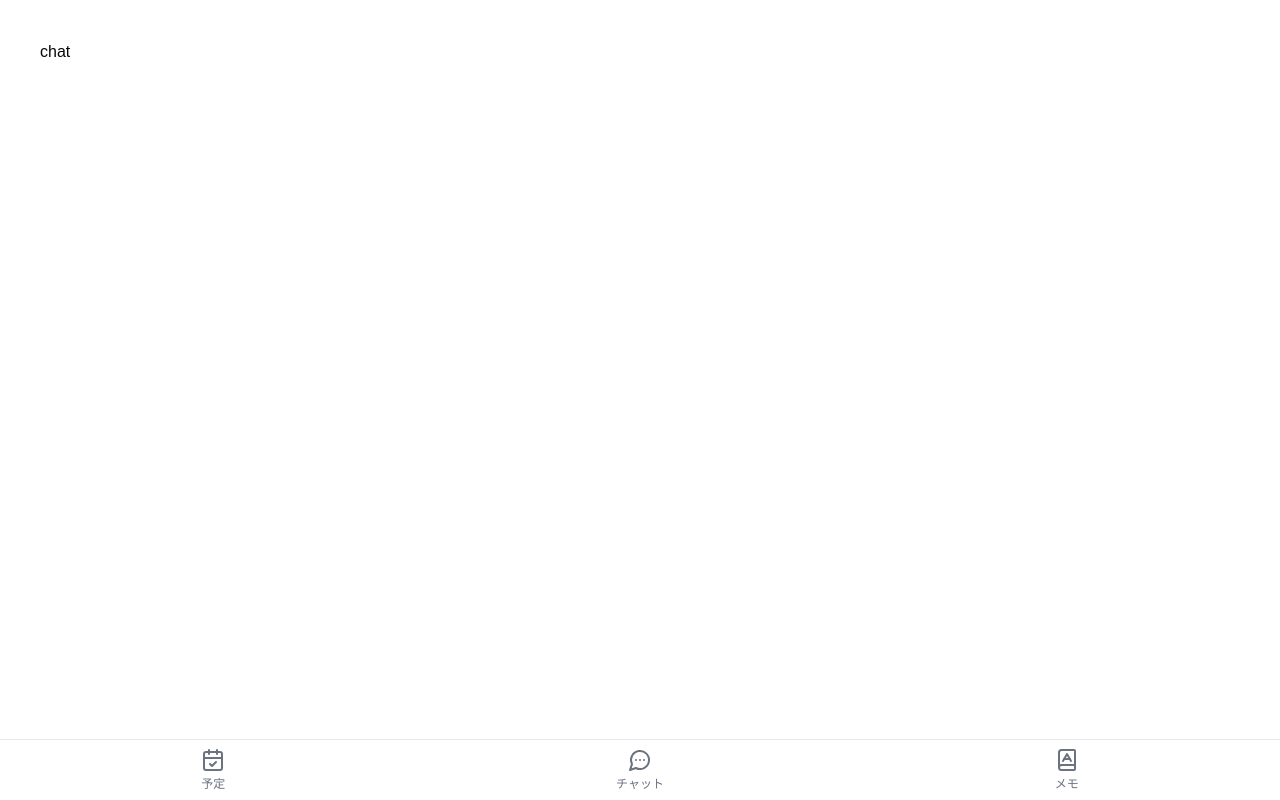
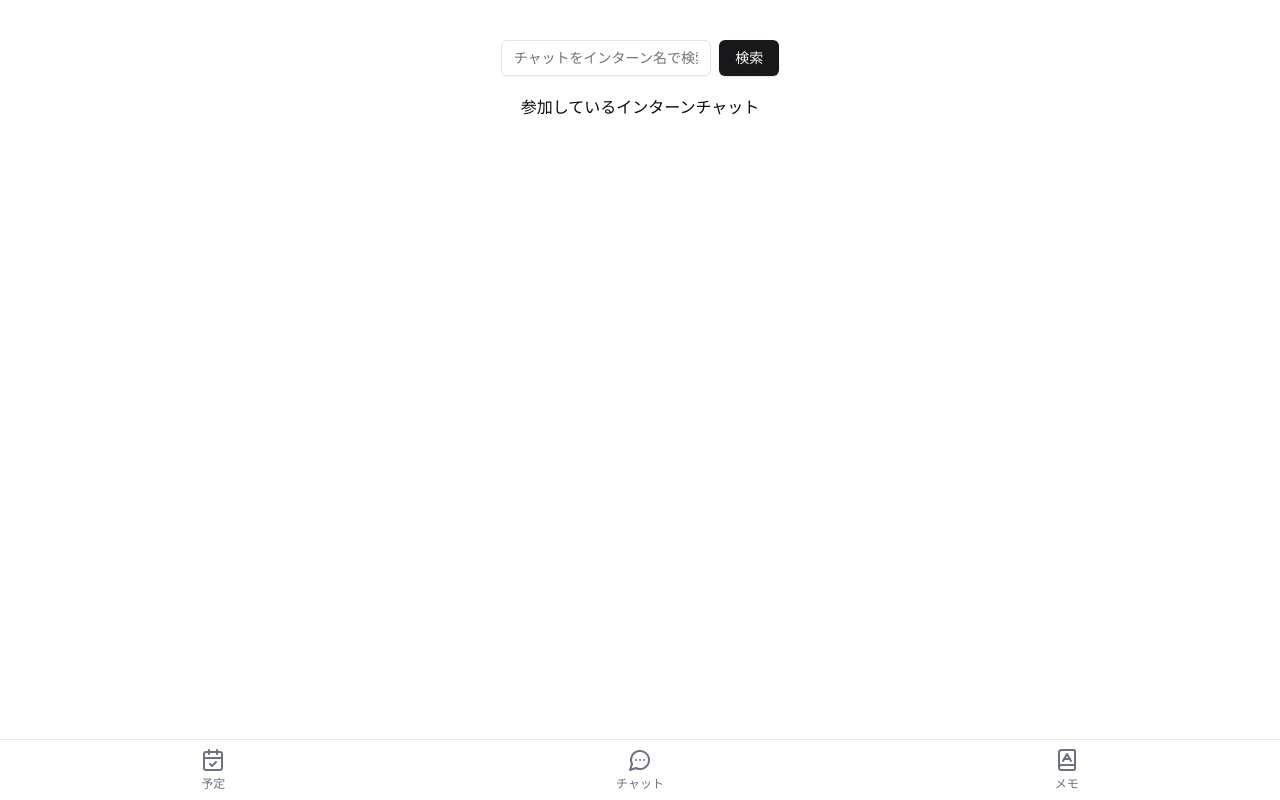
Before and after one commit to jphacks/ng_2403, a Next.js app in the folder app/: page /home/chat in a window 1280 px wide. Built offline with nearby package versions, Linux system fonts and the light colour scheme.

Commit message:
チャットのホーム

```diff
--- a/app/src/app/home/chat/page.tsx
+++ b/app/src/app/home/chat/page.tsx
@@ -1,3 +1,45 @@
+"use client";
+import { Input } from "@/components/ui/input";
+import { Button } from "@/components/ui/button";
+import { useState } from "react";
+
 export default function Chat() {
-  return <div>chat</div>;
+  // 状態変数の定義
+  const [searchTerm, setSearchTerm] = useState<string>(""); // 入力された値を管理
+  const [submitted, setSubmitted] = useState<boolean>(false); // 送信されたかどうかを管理
+
+  const handleSubmitted = () => {
+    setSubmitted(true); // ボタンが押されたら「送信済み」とする
+  };
+
+  return (
+    <div className="flex flex-col items-center space-y-4">
+      {!submitted ? (
+        // 入力フィールドとボタンを表示
+        <div>
+          <div className="flex w-full max-w-sm items-center space-x-2">
+            <Input
+              type="text"
+              placeholder="チャットをインターン名で検索"
+              value={searchTerm}
+              onChange={(e) => setSearchTerm(e.target.value)}
+            />
+            <Button type="submit" onClick={handleSubmitted}>
+              検索
+            </Button>
+          </div>
+          <div>
+            <p className="p-5">参加しているインターンチャット</p>
+          </div>
+        </div>
+      ) : (
+        // 送信後に別の表示を行う
+        <div className="text-center">
+          <h1 className="text-2xl">検索結果</h1>
+          <p className="p-10">検索ワード: {searchTerm}</p>
+          <Button onClick={() => setSubmitted(false)}>戻る</Button>
+        </div>
+      )}
+    </div>
+  );
 }
--- /dev/null
+++ b/app/src/components/ui/input.tsx
@@ -0,0 +1,25 @@
+import * as React from "react"
+
+import { cn } from "@/lib/utils"
+
+export interface InputProps
+  extends React.InputHTMLAttributes<HTMLInputElement> {}
+
+const Input = React.forwardRef<HTMLInputElement, InputProps>(
+  ({ className, type, ...props }, ref) => {
+    return (
+      <input
+        type={type}
+        className={cn(
+          "flex h-9 w-full rounded-md border border-input bg-transparent px-3 py-1 text-sm shadow-sm transition-colors file:border-0 file:bg-transparent file:text-sm file:font-medium file:text-foreground placeholder:text-muted-foreground focus-visible:outline-none focus-visible:ring-1 focus-visible:ring-ring disabled:cursor-not-allowed disabled:opacity-50",
+          className
+        )}
+        ref={ref}
+        {...props}
+      />
+    )
+  }
+)
+Input.displayName = "Input"
+
+export { Input }
```
